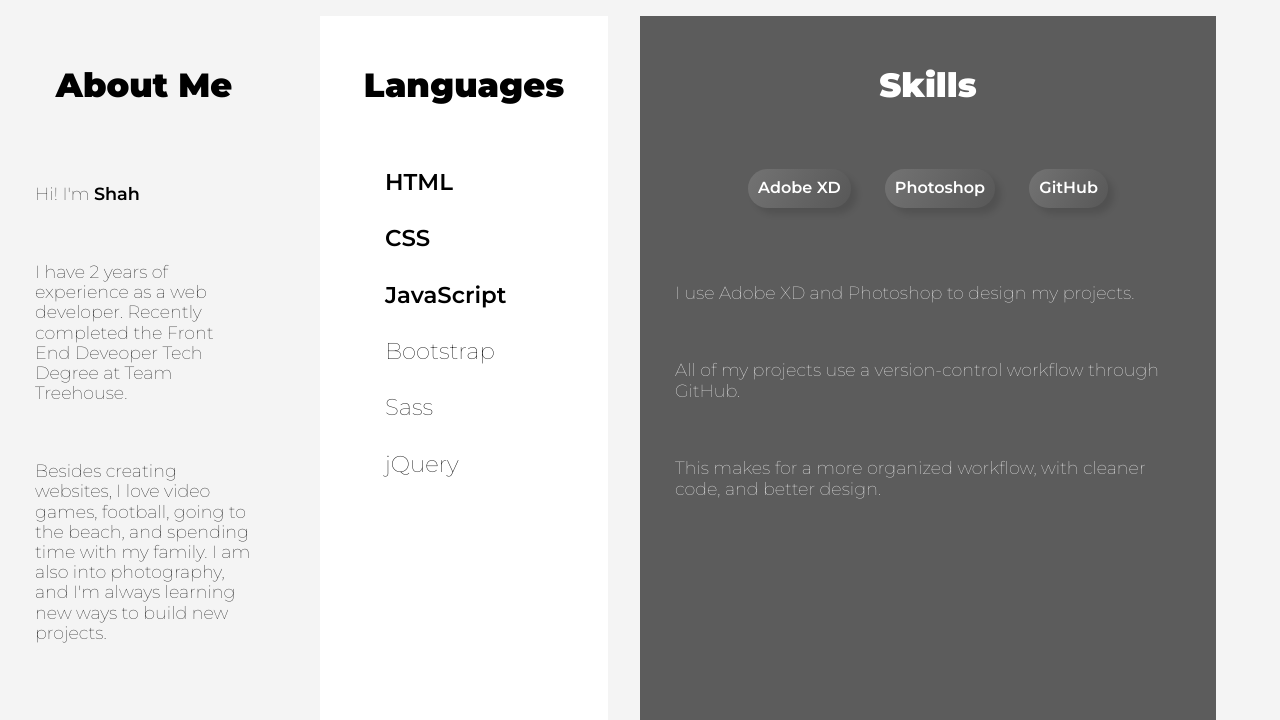
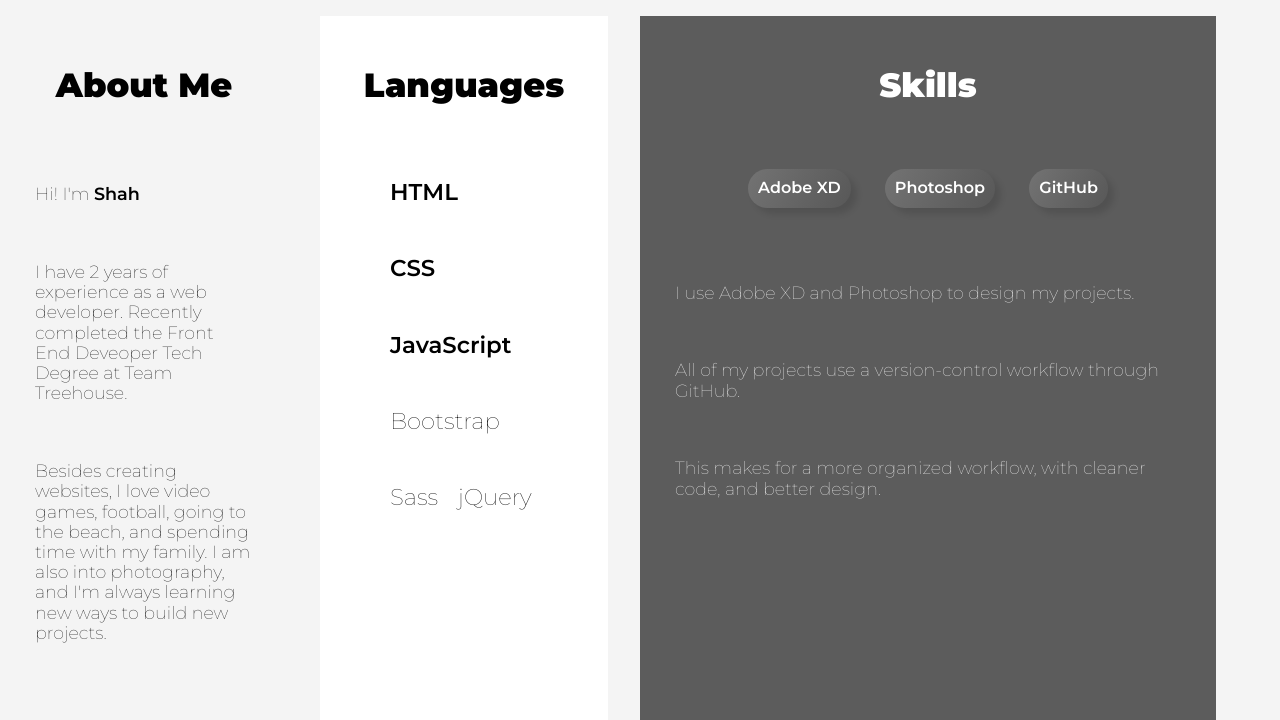
Before and after one commit to Sizu24/sizu24.github.io, a PHP site: page / in a window 1280 px wide. Shown: the part 1507-2227 px from the top of the page. Run offline with PHP 8.4, Linux system fonts and the light colour scheme; some libraries are stand-ins or nearby versions.

Commit message:
language list alignment

```diff
--- a/css/style.css
+++ b/css/style.css
@@ -476,10 +476,10 @@ span {
   font-size: 1.1em;
 }
 .languages ul li {
-  margin: 15px 5px;
-  padding-right: 20px;
+  margin: 15px 0px;
+  padding: 10px;
 }
-@media (min-width: 351px) {
+@media (min-width: 576px) {
   .languages ul li {
     font-size: 1.3em;
   }
@@ -492,15 +492,6 @@ span {
   .languages ul li:nth-child(5) {
     margin-right: 0px;
   }
-}
-.languages ul li:nth-child(1) {
-  margin-right: 40px;
-}
-.languages ul li:nth-child(2) {
-  margin-right: 20px;
-}
-.languages ul li:nth-child(5) {
-  margin-right: 20px;
 }
 .languages ul li:nth-child(-n+3) {
   font-weight: 600;
--- a/scss/partials/base/_typography.scss
+++ b/scss/partials/base/_typography.scss
@@ -128,9 +128,10 @@ span{
     font-size: 1.1em;
 
     li{
-      margin: 15px 5px;
-      padding-right: 20px;
-      @include mq($xs){
+      margin: 15px 0px;
+      // padding-right: 20px;
+      padding: 10px;
+      @include mq($sm){
         font-size: 1.3em;
         &:nth-child(1){
           margin-right: 75px;
@@ -142,15 +143,7 @@ span{
           margin-right: 0px;
         }
       }
-      &:nth-child(1){
-        margin-right: 40px;
-      }
-      &:nth-child(2){
-        margin-right: 20px;
-      }
-      &:nth-child(5){
-        margin-right: 20px;
-      }
+
       &:nth-child(-n+3){
         font-weight: 600;
       }
```
Also changed, not shown: 1 other file.
